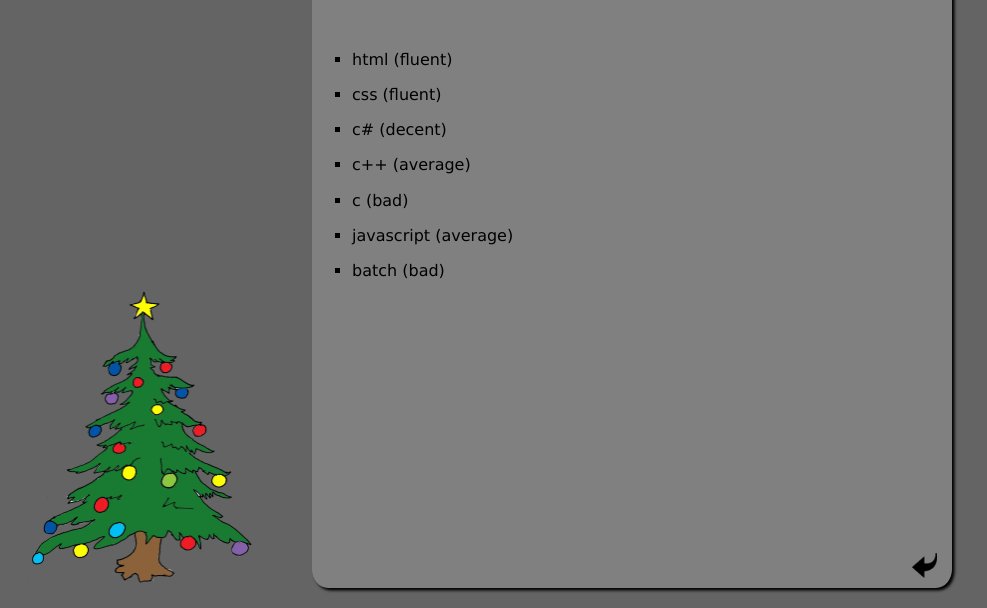
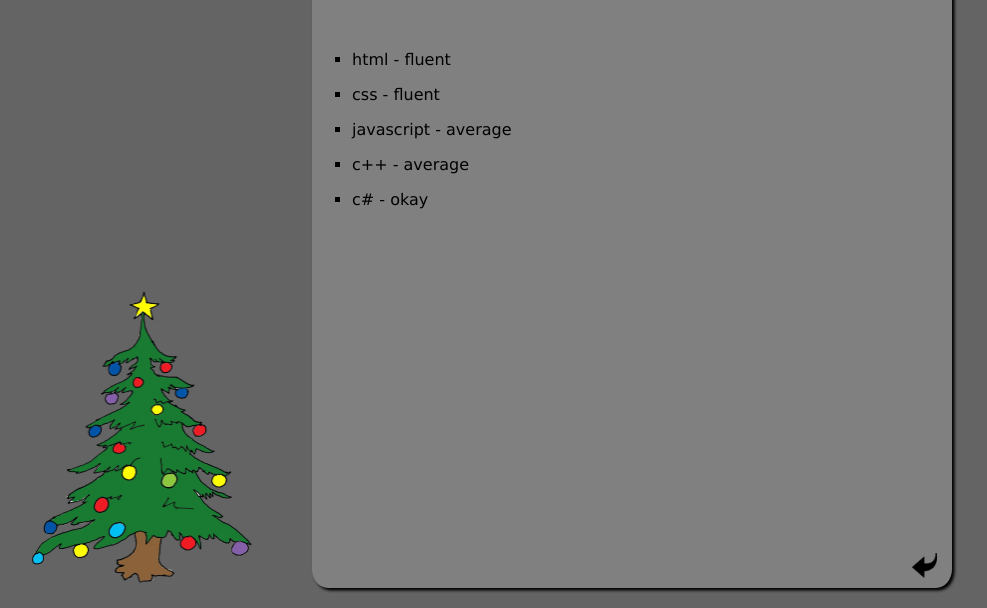
Before and after one commit to chapel1337/chapel1337.github.io, a plain HTML site: page languages.html in a window 1280 px wide. Shown: the part 192-800 px from the top of the page, without its empty margins (8-995 px from the left). Drawn offline with Linux system fonts and the light colour scheme.

Commit message:
Update languages.html

```diff
--- a/languages.html
+++ b/languages.html
@@ -26,13 +26,11 @@
         <h1 id = "title"> languages </h1>
 
         <ul id = "list">
-            <li class = "list-row"> html (fluent) </li>
-            <li class = "list-row"> css (fluent) </li>
-            <li class = "list-row"> c# (decent) </li>
-            <li class = "list-row"> c++ (average) </li>
-            <li class = "list-row"> c (bad) </li>
-            <li class = "list-row"> javascript (average) </li>
-            <li class = "list-row"> batch (bad) </li>
+            <li class = "list-row"> html - fluent </li>
+            <li class = "list-row"> css - fluent </li>
+            <li class = "list-row"> javascript - average </li>
+            <li class = "list-row"> c++ - average </li>
+            <li class = "list-row"> c# - okay </li>
         </ul>
 
         <a href = "index.html">
```
